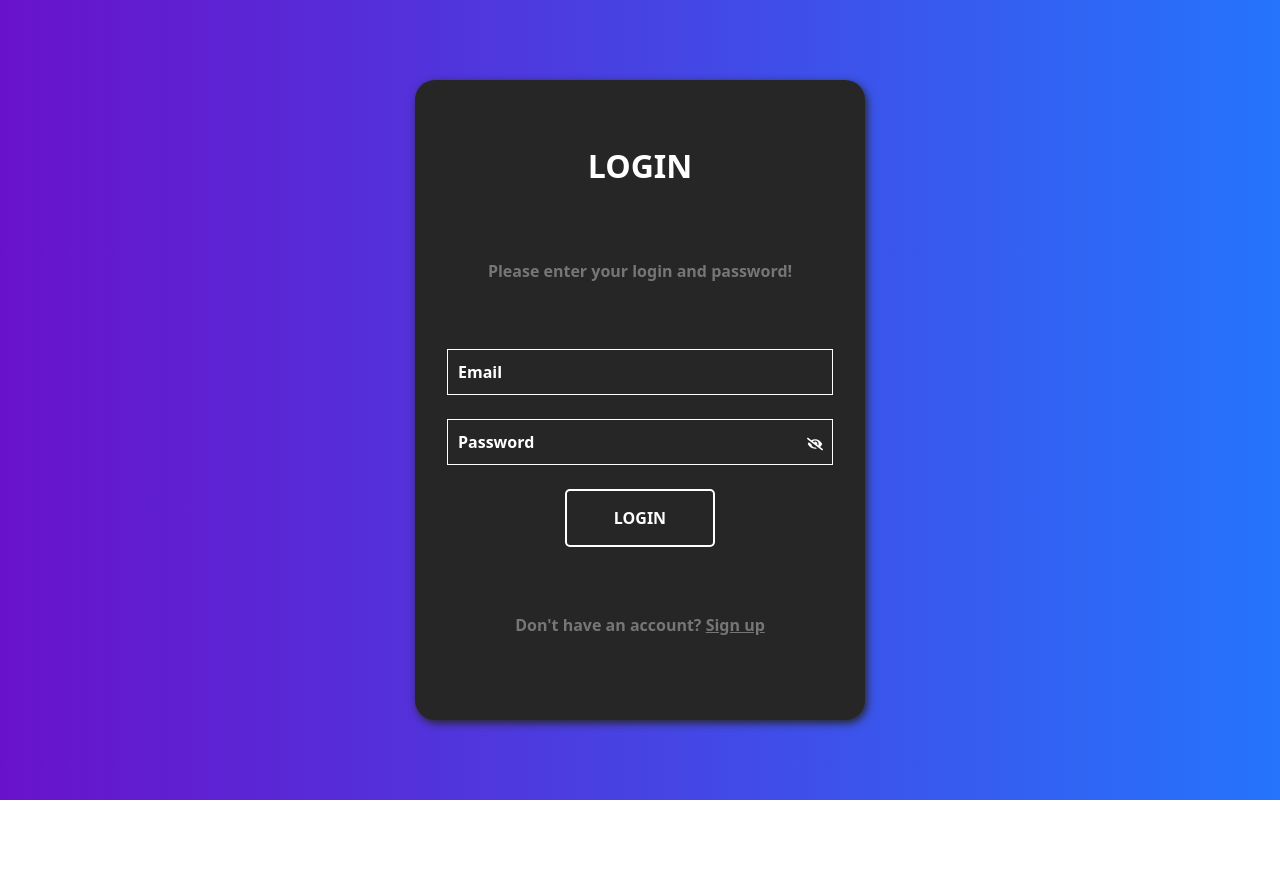
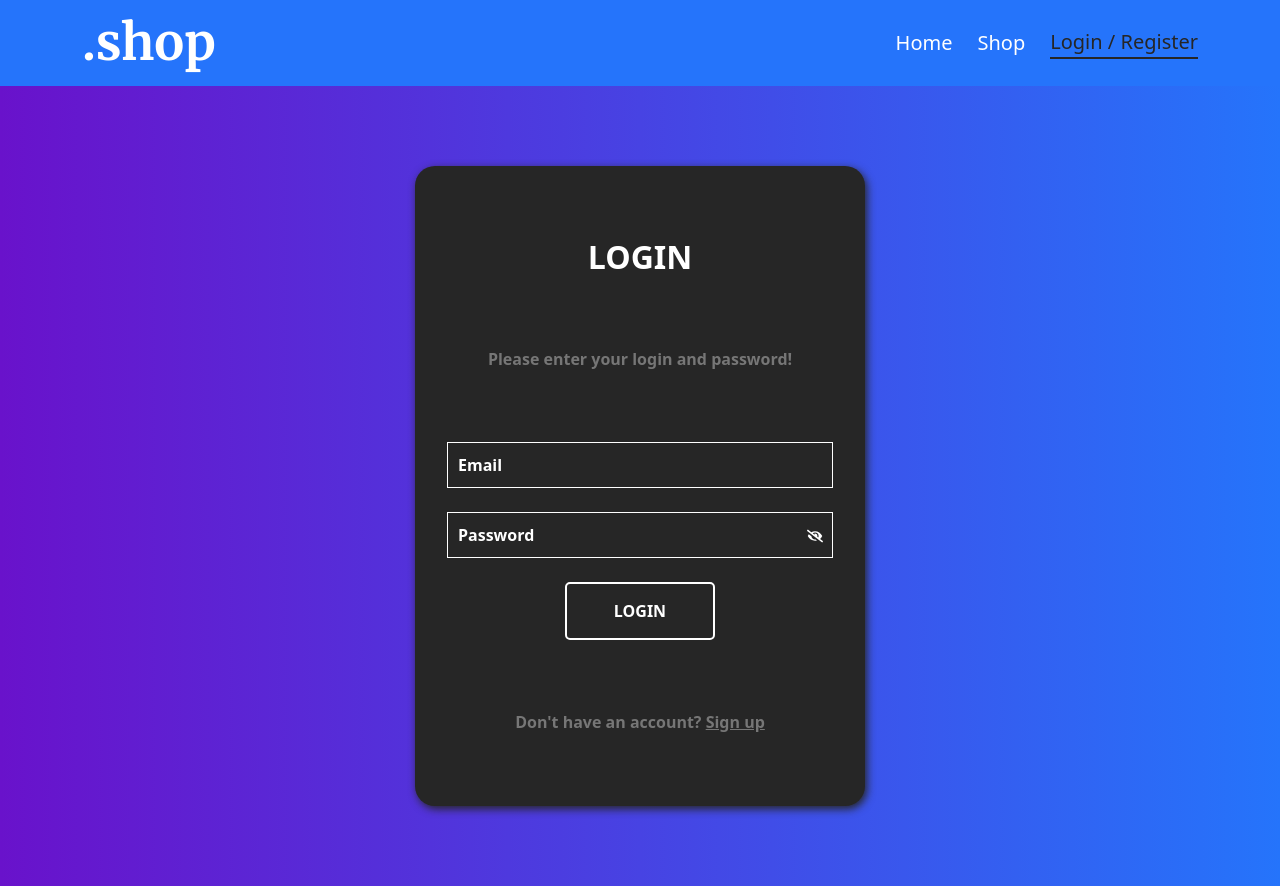
Before and after one commit to de1an/react-node-shop, a React (Create React App) app in the folder frontend/: page /auth in a window 1280 px wide. Before the commit the page ends 800 px from the top, so only its background shows below. Built offline with nearby package versions, Linux system fonts and the light colour scheme.

Commit message:
redux userStore and uptade navigation

```diff
--- a/frontend/package.json
+++ b/frontend/package.json
@@ -3,6 +3,7 @@
   "version": "0.1.0",
   "private": true,
   "dependencies": {
+    "@reduxjs/toolkit": "^1.8.3",
     "@testing-library/jest-dom": "^5.16.4",
     "@testing-library/react": "^13.3.0",
     "@testing-library/user-event": "^13.5.0",
@@ -11,6 +12,7 @@
     "react": "^18.2.0",
     "react-dom": "^18.2.0",
     "react-icons": "^4.4.0",
+    "react-redux": "^8.0.2",
     "react-router-dom": "^6.3.0",
     "react-scripts": "5.0.1",
     "react-toastify": "^9.0.7",
--- a/frontend/src/App.js
+++ b/frontend/src/App.js
@@ -5,32 +5,45 @@ import { routerConfig } from "./config/routerConfig";
 import AuthPage from "./pages/AuthPage/AuthPage";
 import ShopPage from "./pages/ShopPage/ShopPage";
 import HomePage from "./pages/HomePage/HomePage";
-import 'react-toastify/dist/ReactToastify.css';
-
+import Navigation from "./components/Navigation/Navigation";
+import { useDispatch } from "react-redux";
+import { setUser } from "./redux/userSlice";
+import "react-toastify/dist/ReactToastify.css";
 import "./App.scss";
+import UserProfilePage from "./pages/UserProfilePage/UserProfilePage";
+import MyAdsPage from "./pages/MyAdsPage/MyAdsPage";
 
 axios.defaults.baseURL = "http://localhost:4000";
 
 function App() {
 	const navigate = useNavigate();
+	const dispatch = useDispatch();
+
 	useEffect(() => {
-    handleUserLogin();
+		handleUserLogin();
 
-	// eslint-disable-next-line react-hooks/exhaustive-deps
+		// eslint-disable-next-line react-hooks/exhaustive-deps
 	}, []);
 
 	const handleUserLogin = () => {
 		if (!localStorage.getItem("user")) {
 			navigate(routerConfig.AUTH.url);
+		} else {
+			dispatch(setUser(JSON.parse(localStorage.getItem("user"))));
 		}
 	};
 
 	return (
-		<Routes>
-			<Route path="/" element={<HomePage />} />
-			<Route path="/auth" element={<AuthPage />} />
-			<Route path="/shop" element={<ShopPage />} />
-		</Routes>
+		<div>
+			<Navigation />
+			<Routes>
+				<Route path={routerConfig.HOME.url} element={<HomePage />} />
+				<Route path={routerConfig.AUTH.url} element={<AuthPage />} />
+				<Route path={routerConfig.SHOP.url} element={<ShopPage />} />
+				<Route path={routerConfig.USER_PROFILE.url} element={<UserProfilePage />} />
+				<Route path={routerConfig.MY_ADS.url} element={<MyAdsPage />} />
+			</Routes>
+		</div>
 	);
 }
 
--- a/frontend/src/App.scss
+++ b/frontend/src/App.scss
@@ -1,3 +1,5 @@
+@import url('https://fonts.googleapis.com/css2?family=Merriweather:wght@400;700;900&display=swap');
+
 $black: #262626;
 $purple: #6912cb;
 $blue: #2574fb;
@@ -5,6 +7,9 @@ $white: #fff;
 $gray: #767676;
 $transition: .3s ease-in;
 
+* {
+  margin-bottom: 0 !important;
+}
 p {
   color: $gray;
 }
@@ -15,6 +20,9 @@ a {
   &:hover {
     color: $white !important;
   }
+}
+ul {
+  list-style: none;
 }
 
 .primary-btn {
@@ -30,6 +38,21 @@ a {
   &:hover {
     background-color: $white;
     color: $black;
-
   }
 }
+.secondary-btn {
+  background-color: transparent;
+  padding: 5px 10px;
+  color: $white;
+  border: 2px solid $white;
+  border-radius: 15px;
+  outline: none;
+  transition: $transition;
+  font-size: 20px;
+  min-width: 120px;
+  &:hover {
+    background-color: $blue;
+    color: $black;
+    border-color: $black;
+  }
+}
--- a/frontend/src/components/Login/Login.js
+++ b/frontend/src/components/Login/Login.js
@@ -3,10 +3,13 @@ import { useNavigate } from "react-router-dom";
 import AuthService from "../../services/AuthService";
 import PasswordField from "../PasswordField/PasswordField";
 import { routerConfig } from "../../config/routerConfig";
+import { useDispatch } from "react-redux";
+import { setUser } from "../../redux/userSlice";
 import "./login.scss";
 
 function Login({ showLoginForm }) {
 	const navigate = useNavigate();
+	const dispatch = useDispatch();
 	const [isFormValid, setIsFormValid] = useState(true);
 	const [isApiSuccess, setIsApiSuccess] = useState(true);
 	const [isUserExists, setIsUserExists] = useState(true);
@@ -36,11 +39,12 @@ function Login({ showLoginForm }) {
 			.then((response) => {
 				if (response && response.status === 200) {
 					localStorage.setItem("user", JSON.stringify(response.data));
+					dispatch(setUser(response.data));
 					navigate(routerConfig.SHOP.url);
 				}
 			})
 			.catch((err) => {
-				if(err.response.status === 400){
+				if (err.response.status === 400) {
 					setIsUserExists(false);
 					return;
 				}
--- /dev/null
+++ b/frontend/src/components/Navigation/Navigation.js
@@ -0,0 +1,95 @@
+import React from "react";
+import { Link, NavLink, useNavigate } from "react-router-dom";
+import { routerConfig } from "../../config/routerConfig";
+import { useSelector, useDispatch } from "react-redux";
+import { deleteUser } from "../../redux/userSlice";
+import "./navigation.scss";
+
+function Navigation() {
+  const dispatch = useDispatch();
+  const navigate = useNavigate();
+	const user = useSelector((state) => state.userStore.user);
+
+	const Logout = () => {
+    localStorage.removeItem("user");
+    dispatch(deleteUser());
+    navigate(routerConfig.AUTH.url);
+	};
+
+	const userBtnLayout = () => {
+		return user.hasOwnProperty("username") ? (
+			<div className="dropdown">
+				<button
+					className="secondary-btn dropdown-toggle"
+					data-bs-toggle="dropdown"
+				>
+					{user.username}
+				</button>
+				<ul className="dropdown-menu dropdown-menu-end">
+					<li>
+						<Link
+							className="dropdown-item"
+							to={routerConfig.USER_PROFILE.url}
+						>
+							{routerConfig.USER_PROFILE.name}
+						</Link>
+					</li>
+					<li>
+						<Link
+							className="dropdown-item"
+							to={routerConfig.MY_ADS.url}
+						>
+							{routerConfig.MY_ADS.name}
+						</Link>
+					</li>
+					<li>
+						<button className="dropdown-item" onClick={Logout}>
+							Log out
+						</button>
+					</li>
+				</ul>
+			</div>
+		) : (
+			<NavLink className="link-nav" to={routerConfig.AUTH.url}>
+				{routerConfig.AUTH.name}
+			</NavLink>
+		);
+	};
+
+	return (
+		<nav className="navigation">
+			<div className="container">
+				<div className="row d-flex justify-content-end align-items-center">
+					<div className="col-md-4">
+						<Link to="/" className="logo">
+							.shop
+						</Link>
+					</div>
+					<div className="col-md-8">
+						<ul className="links-group">
+							<li>
+								<NavLink
+									className="link-nav"
+									to={routerConfig.HOME.url}
+								>
+									{routerConfig.HOME.name}
+								</NavLink>
+							</li>
+							<li>
+								<NavLink
+									className="link-nav"
+									to={routerConfig.SHOP.url}
+								>
+									{routerConfig.SHOP.name}
+								</NavLink>
+							</li>
+							{userBtnLayout()}
+						</ul>
+					</div>
+				</div>
+			</div>
+		</nav>
+	);
+}
+
+export default Navigation;
--- /dev/null
+++ b/frontend/src/components/Navigation/navigation.scss
@@ -0,0 +1,56 @@
+@import "../../App.scss";
+
+.navigation {
+  padding: 5px 0;
+  border-bottom: 1px solid $blue;
+  background-color: $blue;
+  .link-nav {
+    margin-left: 25px;
+    font-size: 20px;
+    border-bottom: 2px solid transparent;
+    color: $white !important;
+    &:hover {
+      color: $black !important;
+      border-bottom: 2px solid $black;
+    }
+    &.active {
+      color: $black !important;
+      border-bottom: 2px solid $black;
+    }
+  }
+  .links-group {
+    display: flex;
+    align-items: center;
+    justify-content: end;
+  }
+}
+.logo {
+  font-family: 'Merriweather', serif;
+  font-weight: 700;
+  font-size: 50px;
+  color: $white !important;
+  &:hover {
+    color: $black !important;
+  }
+}
+
+.dropdown {
+  .secondary-btn {
+    margin-left: 25px;
+    .icon {
+      margin-left: 5px;
+    }
+  }
+  .dropdown-menu {
+    padding: 0;
+  }
+  .dropdown-item {
+    text-align: end;
+    padding: 10px;
+    color: $black !important;
+    &:hover {
+      background-color: $blue;
+      color: $white !important;
+    }
+  }
+}
--- a/frontend/src/config/routerConfig.js
+++ b/frontend/src/config/routerConfig.js
@@ -1,11 +1,22 @@
 export const routerConfig = {
 	HOME: {
+		name: "Home",
 		url: "/",
 	},
 	SHOP: {
+		name: "Shop",
 		url: "/shop",
 	},
 	AUTH: {
+		name: "Login / Register",
 		url: "/auth",
 	},
+	USER_PROFILE: {
+		name: "Your profile",
+		url: '/userProfile'
+	},
+	MY_ADS: {
+		name: "My ads",
+		url: "/my-ads"
+	}
 };
--- a/frontend/src/index.js
+++ b/frontend/src/index.js
@@ -2,14 +2,19 @@ import React from "react";
 import ReactDOM from "react-dom/client";
 import App from "./App";
 import "bootstrap/dist/css/bootstrap.css";
+import "bootstrap/dist/js/bootstrap.bundle";
 import reportWebVitals from "./reportWebVitals";
 import { BrowserRouter } from "react-router-dom";
+import { store } from "./redux/store";
+import { Provider } from "react-redux";
 
 const root = ReactDOM.createRoot(document.getElementById("root"));
 root.render(
 	<React.StrictMode>
 		<BrowserRouter>
-			<App />
+			<Provider store={store}>
+				<App />
+			</Provider>
 		</BrowserRouter>
 	</React.StrictMode>
 );
--- /dev/null
+++ b/frontend/src/pages/MyAdsPage/MyAdsPage.js
@@ -0,0 +1,9 @@
+import React from 'react';
+
+function MyAdsPage() {
+  return (
+    <div>MyAdsPage</div>
+  )
+}
+
+export default MyAdsPage;
--- /dev/null
+++ b/frontend/src/pages/UserProfilePage/UserProfilePage.js
@@ -0,0 +1,9 @@
+import React from 'react';
+
+function UserProfile() {
+  return (
+    <div>UserProfile</div>
+  )
+}
+
+export default UserProfile;
--- /dev/null
+++ b/frontend/src/redux/store.js
@@ -0,0 +1,8 @@
+import { configureStore } from '@reduxjs/toolkit';
+import userReducer from "./userSlice";
+
+export const store = configureStore({
+  reducer: {
+    userStore: userReducer,
+  },
+})
--- /dev/null
+++ b/frontend/src/redux/userSlice.js
@@ -0,0 +1,20 @@
+import { createSlice } from '@reduxjs/toolkit';
+
+const userSlice = createSlice({
+  name: "user",
+  initialState: {
+    user: {}
+  },
+  reducers: {
+    setUser: (state, action) => {
+      state.user = action.payload;
+    },
+    deleteUser: (state) => {
+      state.user = {};
+    }
+  }
+})
+
+export const { setUser, deleteUser } = userSlice.actions;
+
+export default userSlice.reducer;
```
Also changed, not shown: 1 other file (tests, documents, lock files or other folders).
